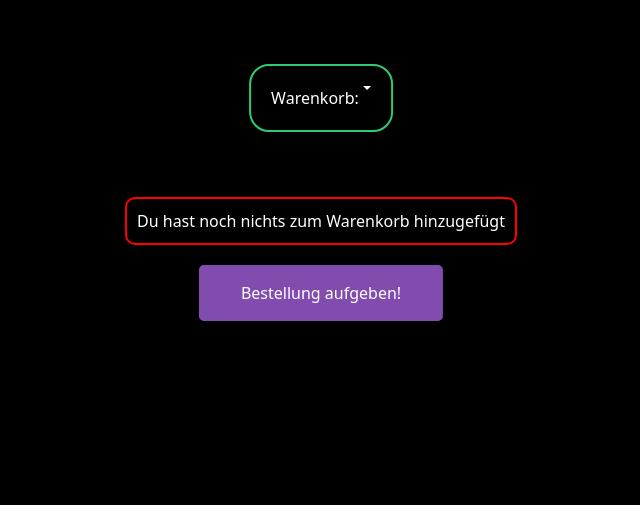
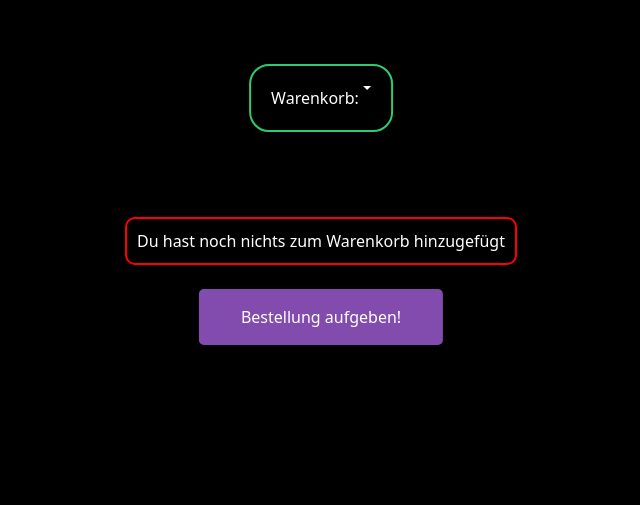
Before and after one commit to fawzywahba15/ITP, a PHP site: page /warenkorb.php in a window 1280 px wide. Shown: the part 72-577 px from the top of the page, without its empty margins (319-959 px from the left). Run offline with PHP 8.4, Linux system fonts and the light colour scheme; a user stored in the database is signed in; data comes from the database, SQL or seed files in the repository.

Commit message:
Update warenkorb.php

```diff
--- a/zimmer_reservieren/warenkorb.php
+++ b/zimmer_reservieren/warenkorb.php
@@ -51,7 +51,7 @@ include "bestellungen_main.php";
             color: #ffffff;
             text-align: center;
             border: 2px solid red;
-            margin 20px;
+            margin: 20px;
             padding: 10px;
             border-radius: 10px;
             margin-left: 50%;
```
